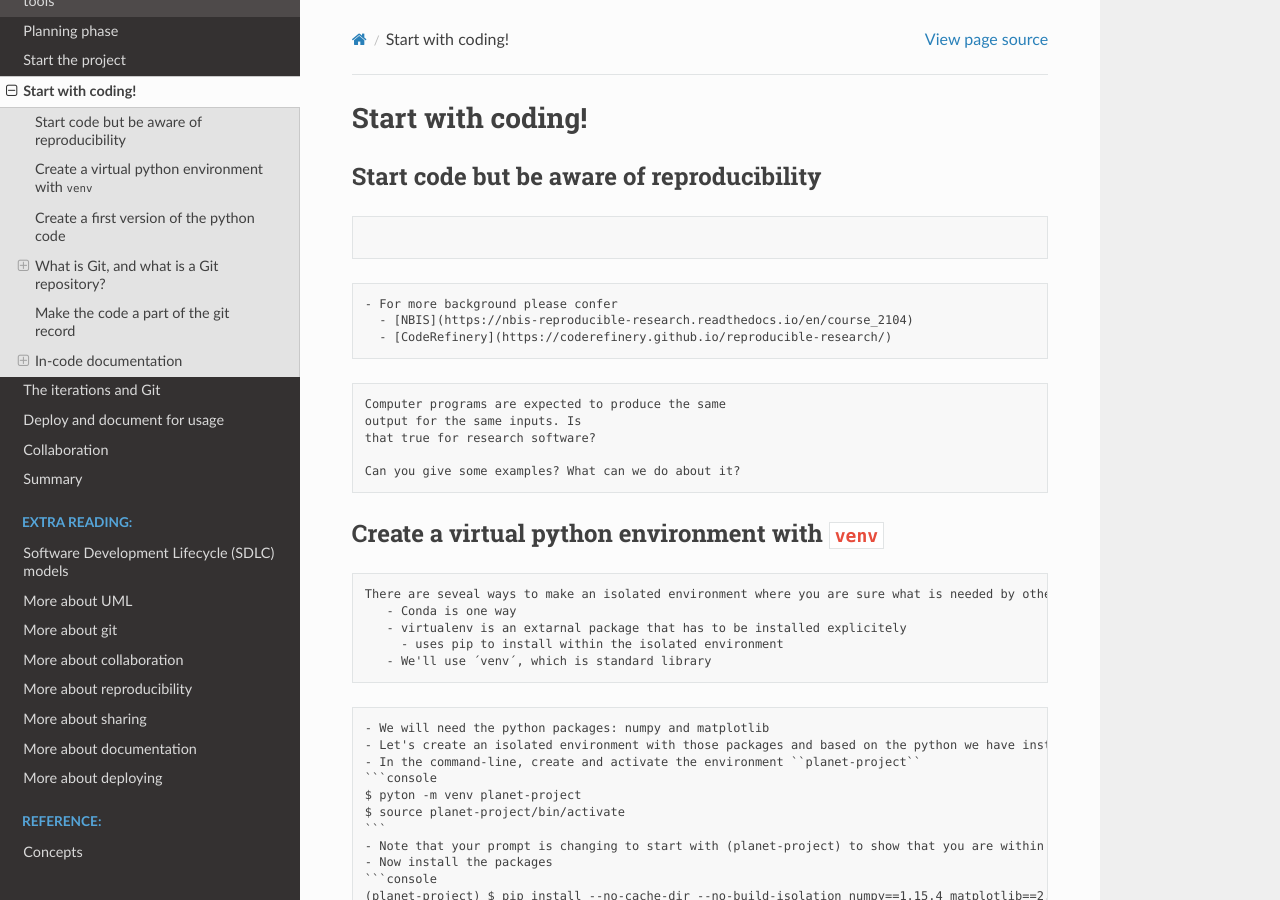
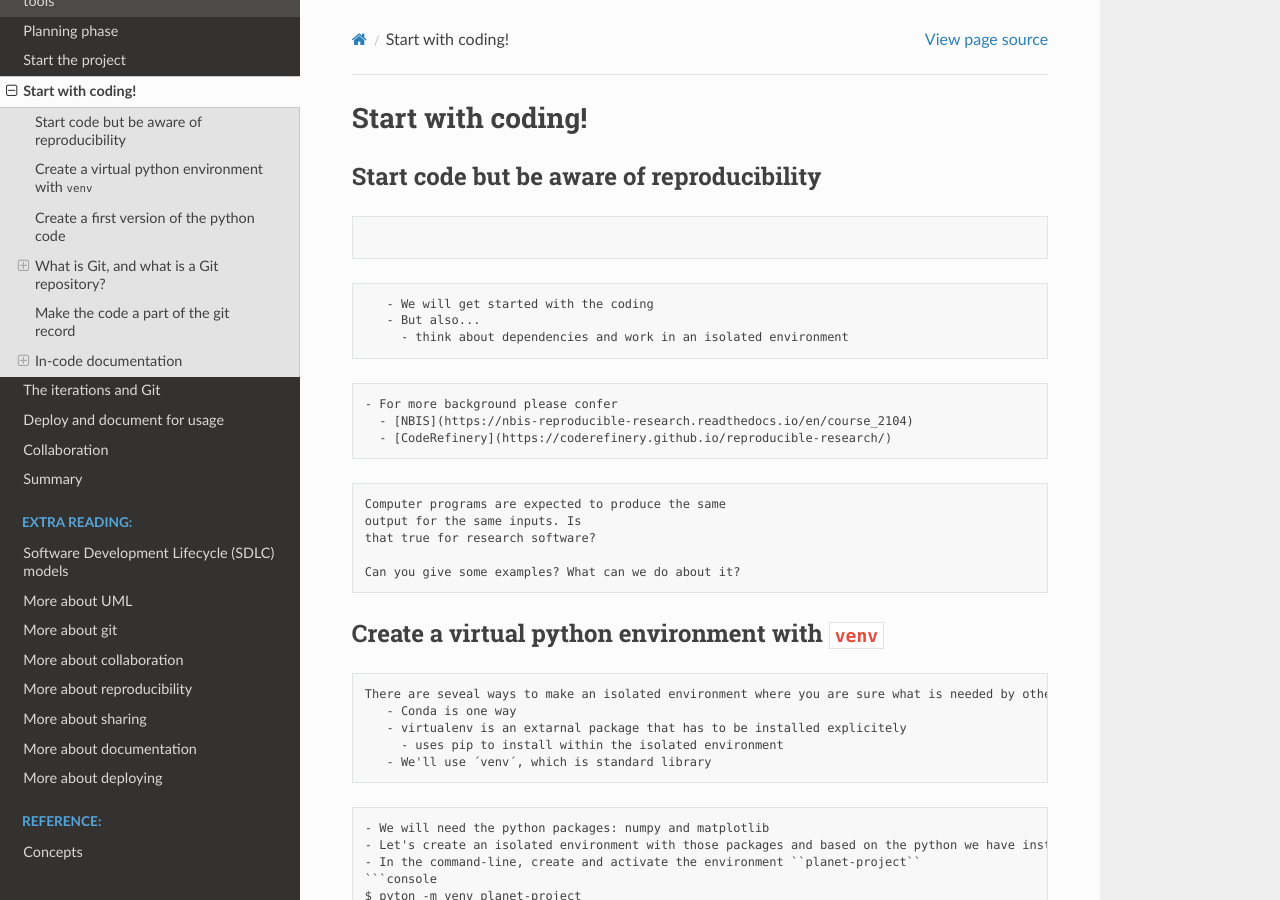
Before and after one commit to UPPMAX/programming_formalisms_intro, a Sphinx documentation site: the page built from doc/startup_code.md, in a window 1280 px wide and 900 px high. Built offline with Sphinx 7.4.7 and the Read the Docs theme 2.0.0, drawn with Linux system fonts in a browser that asks for light colours; pages that are not in the unit, such as notebooks, are missing from menus.

Commit message:
obj startup_code.md

````diff
--- a/doc/startup_code.md
+++ b/doc/startup_code.md
@@ -2,6 +2,11 @@
 ## Start code but be aware of reproducibility
 
 ```{instructor-note}
+```
+```{Objectives}
+   - We will get started with the coding
+   - But also...
+     - think about dependencies and work in an isolated environment
 ```
 
 ```{note}
````
